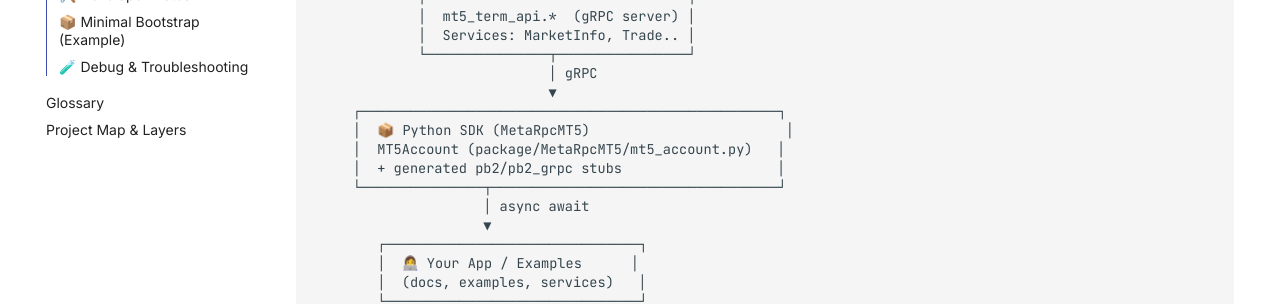
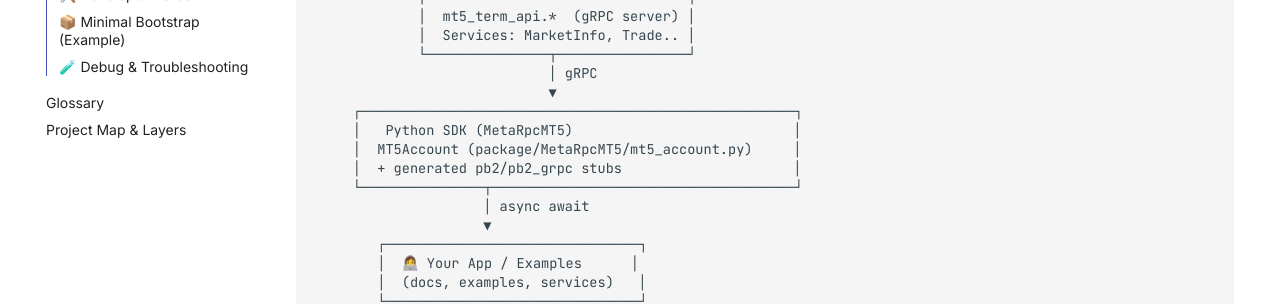
Before and after one commit to MetaRPC/PyMT5, an MkDocs documentation site: the page built from docs/I_want_to_add/Architecture_DataFlow.md, in a window 1280 px wide and 900 px high. Shown: the part 533-837 px from the top of the window. Built offline with MkDocs 1.6.1 and Material for MkDocs 9.7.7, drawn with Linux system fonts in a browser that asks for light colours; comment, search, counter and statistics services are not loaded; some of the changed text lies outside the part shown.

```diff
--- a/docs/I_want_to_add/Architecture_DataFlow.md
+++ b/docs/I_want_to_add/Architecture_DataFlow.md
@@ -19,11 +19,11 @@
              └───────────────┬────────────────┘
                              │ gRPC
                              ▼
-     ┌───────────────────────────────────────────────────┐
-     │  📦 Python SDK (MetaRpcMT5)                        │
-     │  MT5Account (package/MetaRpcMT5/mt5_account.py)   │
-     │  + generated pb2/pb2_grpc stubs                   │
-     └───────────────┬───────────────────────────────────┘
+     ┌─────────────────────────────────────────────────────┐
+     │   Python SDK (MetaRpcMT5)                           │
+     │  MT5Account (package/MetaRpcMT5/mt5_account.py)     │
+     │  + generated pb2/pb2_grpc stubs                     │
+     └───────────────┬─────────────────────────────────────┘
                      │ async await
                      ▼
         ┌───────────────────────────────┐
```
